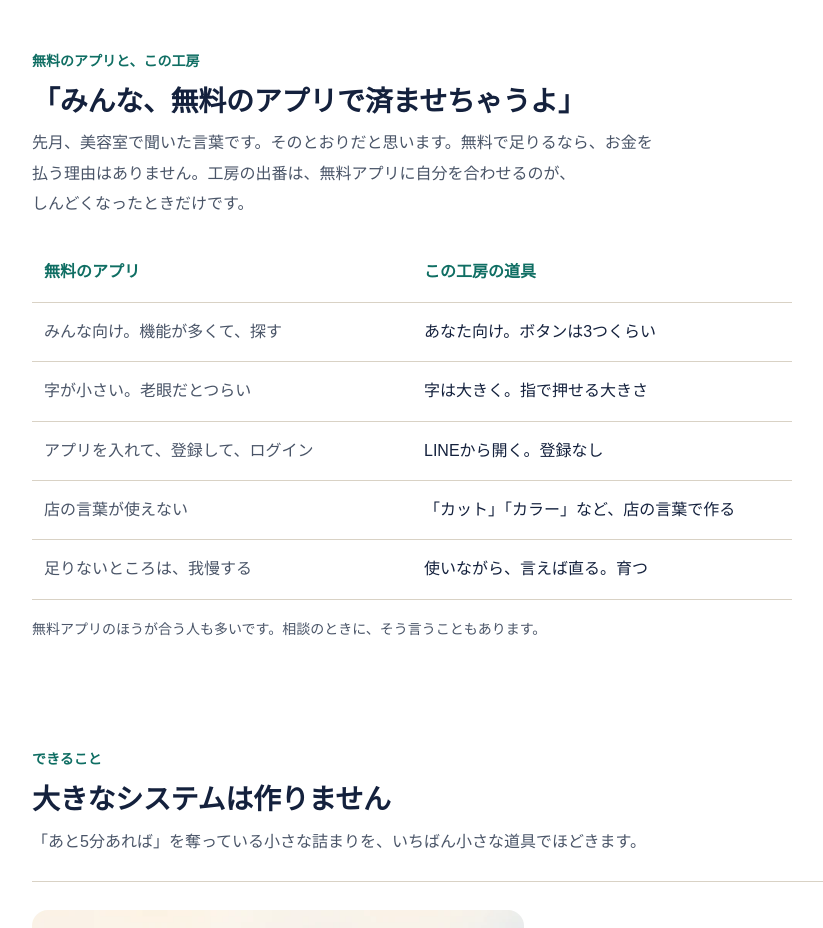
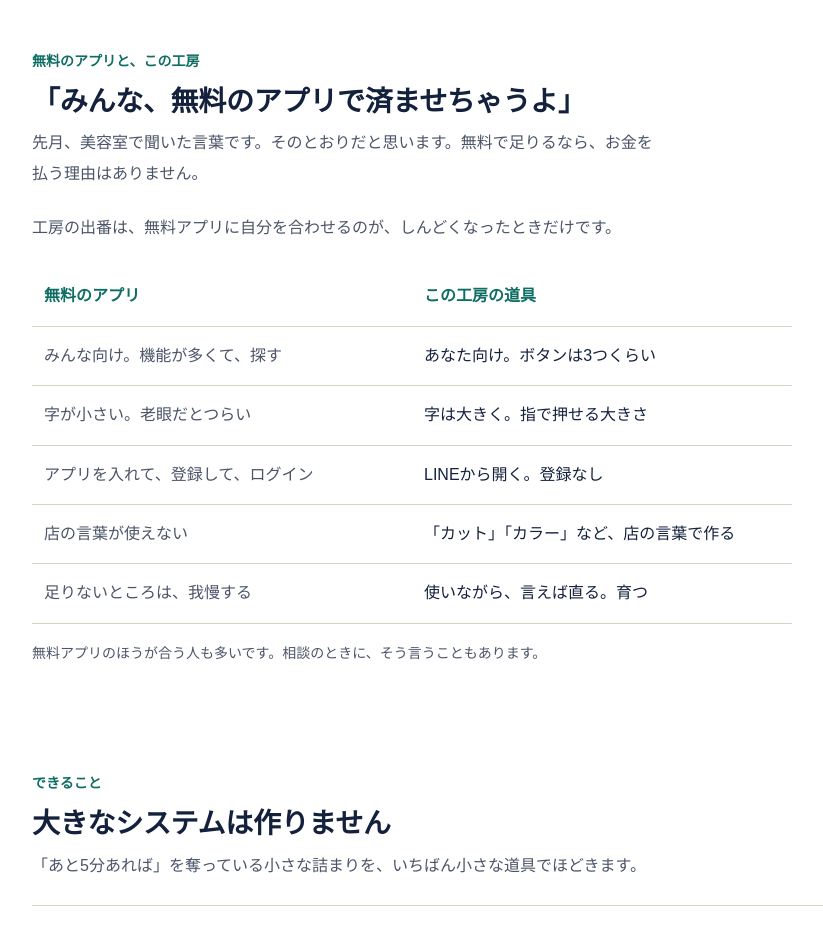
Before and after one commit to pop7237radio-hue/ei-site, a website: page index.html in a window 1280 px wide. Shown: the part 900-1828 px from the top of the page, without its empty margins (92-915 px from the left). Drawn offline with Linux system fonts and the light colour scheme; a web font is replaced by a local one.

Commit message:
copy: 無料アプリ節の段落を分割（スマホの段落なし0）
Co-Authored-By: Claude Fable 5.1 <noreply@anthropic.com>

```diff
--- a/index.html
+++ b/index.html
@@ -235,7 +235,8 @@
   <div class="inner">
     <span class="kicker">無料のアプリと、この工房</span>
     <h2>「みんな、無料のアプリで済ませちゃうよ」</h2>
-    <p class="lead">先月、美容室で聞いた言葉です。そのとおりだと思います。無料で足りるなら、お金を払う理由はありません。工房の出番は、無料アプリに自分を合わせるのが、しんどくなったときだけです。</p>
+    <p class="lead">先月、美容室で聞いた言葉です。そのとおりだと思います。無料で足りるなら、お金を払う理由はありません。</p>
+    <p class="lead">工房の出番は、無料アプリに自分を合わせるのが、しんどくなったときだけです。</p>
     <table class="price cmp">
       <caption class="sr-only">無料アプリと工房の違い</caption>
       <tr><th scope="col">無料のアプリ</th><th scope="col">この工房の道具</th></tr>
```
